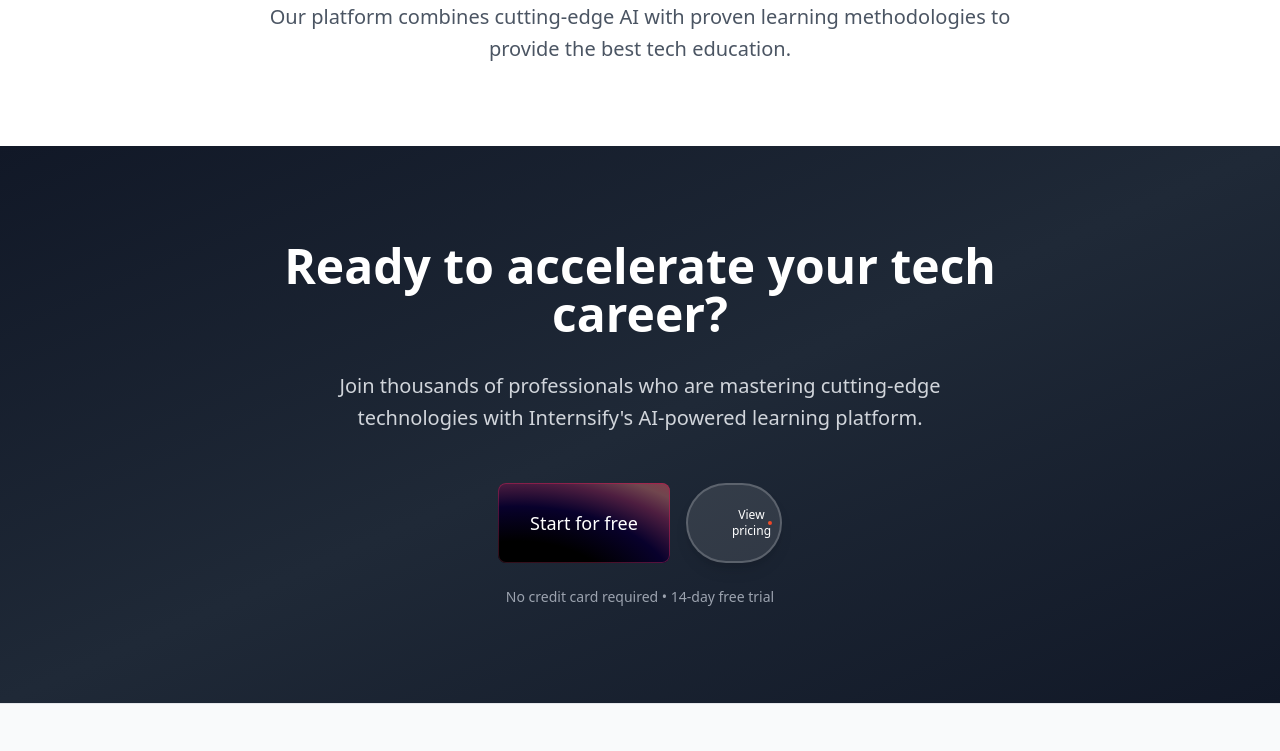
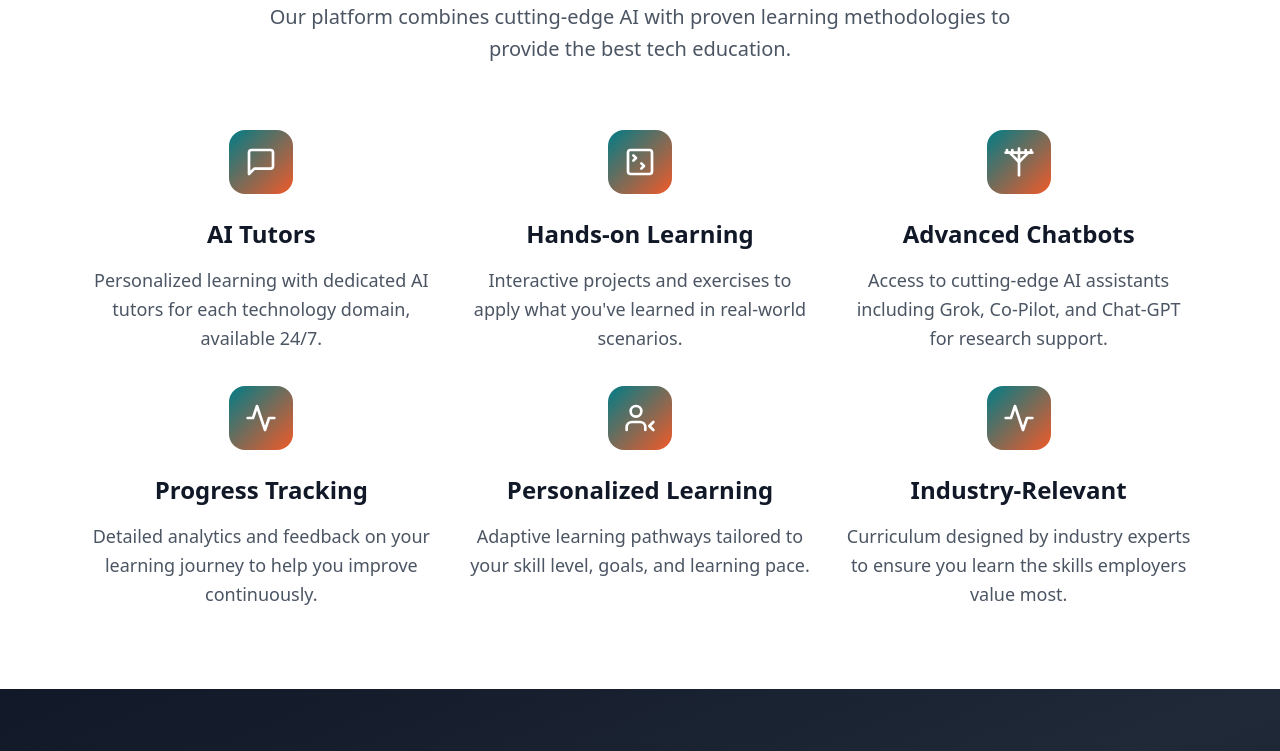
Before and after one commit to Redn0217/mentor-ai-universe, a React (Vite) app: page / in a window 1280 px wide. Shown: the part 5580-6331 px from the top of the page. Built offline with nearby package versions, Linux system fonts and the light colour scheme; no server answers; the database is empty.

Commit message:
Add missing content to page
Add back the content that was removed during the UI/UX changes.

```diff
--- a/src/pages/Index.tsx
+++ b/src/pages/Index.tsx
@@ -380,11 +380,75 @@ const Index = () => {
 
       {/* Why Choose Internsify? */}
       <section className="py-20 bg-white">
-        <div className="max-w-4xl mx-auto px-6 text-center">
-          <h2 className="text-4xl font-bold mb-6 text-gray-900">Why Choose Internsify?</h2>
-          <p className="text-xl text-gray-600 max-w-3xl mx-auto leading-relaxed">
-            Our platform combines cutting-edge AI with proven learning methodologies to provide the best tech education.
-          </p>
+        <div className="max-w-6xl mx-auto px-6">
+          <div className="text-center mb-16">
+            <h2 className="text-4xl font-bold mb-6 text-gray-900">Why Choose Internsify?</h2>
+            <p className="text-xl text-gray-600 max-w-3xl mx-auto leading-relaxed">
+              Our platform combines cutting-edge AI with proven learning methodologies to provide the best tech education.
+            </p>
+          </div>
+
+          <div className="grid gap-8 md:grid-cols-2 lg:grid-cols-3">
+            <div className="text-center">
+              <div className="w-16 h-16 bg-gradient-to-br from-brand-teal to-brand-orange rounded-2xl flex items-center justify-center mb-6 mx-auto">
+                <svg xmlns="http://www.w3.org/2000/svg" width="32" height="32" viewBox="0 0 24 24" fill="none" stroke="white" strokeWidth="2" strokeLinecap="round" strokeLinejoin="round"><path d="M21 15a2 2 0 0 1-2 2H7l-4 4V5a2 2 0 0 1 2-2h14a2 2 0 0 1 2 2z"/></svg>
+              </div>
+              <h3 className="text-2xl font-bold mb-4 text-gray-900">AI Tutors</h3>
+              <p className="text-gray-600 text-lg leading-relaxed">
+                Personalized learning with dedicated AI tutors for each technology domain, available 24/7.
+              </p>
+            </div>
+
+            <div className="text-center">
+              <div className="w-16 h-16 bg-gradient-to-br from-brand-teal to-brand-orange rounded-2xl flex items-center justify-center mb-6 mx-auto">
+                <svg xmlns="http://www.w3.org/2000/svg" width="32" height="32" viewBox="0 0 24 24" fill="none" stroke="white" strokeWidth="2" strokeLinecap="round" strokeLinejoin="round"><path d="m7 11 2-2-2-2"/><path d="m13 17 2-2-2-2"/><rect width="18" height="18" x="3" y="3" rx="2" ry="2"/></svg>
+              </div>
+              <h3 className="text-2xl font-bold mb-4 text-gray-900">Hands-on Learning</h3>
+              <p className="text-gray-600 text-lg leading-relaxed">
+                Interactive projects and exercises to apply what you've learned in real-world scenarios.
+              </p>
+            </div>
+
+            <div className="text-center">
+              <div className="w-16 h-16 bg-gradient-to-br from-brand-teal to-brand-orange rounded-2xl flex items-center justify-center mb-6 mx-auto">
+                <svg xmlns="http://www.w3.org/2000/svg" width="32" height="32" viewBox="0 0 24 24" fill="none" stroke="white" strokeWidth="2" strokeLinecap="round" strokeLinejoin="round"><path d="M12 2v20"/><path d="M2 5h20"/><path d="M3 3v2"/><path d="M7 3v2"/><path d="M17 3v2"/><path d="M21 3v2"/><path d="m19 5-7 7-7-7"/></svg>
+              </div>
+              <h3 className="text-2xl font-bold mb-4 text-gray-900">Advanced Chatbots</h3>
+              <p className="text-gray-600 text-lg leading-relaxed">
+                Access to cutting-edge AI assistants including Grok, Co-Pilot, and Chat-GPT for research support.
+              </p>
+            </div>
+
+            <div className="text-center">
+              <div className="w-16 h-16 bg-gradient-to-br from-brand-teal to-brand-orange rounded-2xl flex items-center justify-center mb-6 mx-auto">
+                <svg xmlns="http://www.w3.org/2000/svg" width="32" height="32" viewBox="0 0 24 24" fill="none" stroke="white" strokeWidth="2" strokeLinecap="round" strokeLinejoin="round"><polyline points="22 12 18 12 15 21 9 3 6 12 2 12"/></svg>
+              </div>
+              <h3 className="text-2xl font-bold mb-4 text-gray-900">Progress Tracking</h3>
+              <p className="text-gray-600 text-lg leading-relaxed">
+                Detailed analytics and feedback on your learning journey to help you improve continuously.
+              </p>
+            </div>
+
+            <div className="text-center">
+              <div className="w-16 h-16 bg-gradient-to-br from-brand-teal to-brand-orange rounded-2xl flex items-center justify-center mb-6 mx-auto">
+                <svg xmlns="http://www.w3.org/2000/svg" width="32" height="32" viewBox="0 0 24 24" fill="none" stroke="white" strokeWidth="2" strokeLinecap="round" strokeLinejoin="round"><path d="M16 21v-2a4 4 0 0 0-4-4H6a4 4 0 0 0-4 4v2"/><circle cx="9" cy="7" r="4"/><path d="m22 21-3-3 3-3"/></svg>
+              </div>
+              <h3 className="text-2xl font-bold mb-4 text-gray-900">Personalized Learning</h3>
+              <p className="text-gray-600 text-lg leading-relaxed">
+                Adaptive learning pathways tailored to your skill level, goals, and learning pace.
+              </p>
+            </div>
+
+            <div className="text-center">
+              <div className="w-16 h-16 bg-gradient-to-br from-brand-teal to-brand-orange rounded-2xl flex items-center justify-center mb-6 mx-auto">
+                <svg xmlns="http://www.w3.org/2000/svg" width="32" height="32" viewBox="0 0 24 24" fill="none" stroke="white" strokeWidth="2" strokeLinecap="round" strokeLinejoin="round"><path d="M22 12h-4l-3 9L9 3l-3 9H2"/></svg>
+              </div>
+              <h3 className="text-2xl font-bold mb-4 text-gray-900">Industry-Relevant</h3>
+              <p className="text-gray-600 text-lg leading-relaxed">
+                Curriculum designed by industry experts to ensure you learn the skills employers value most.
+              </p>
+            </div>
+          </div>
         </div>
       </section>
 
```
